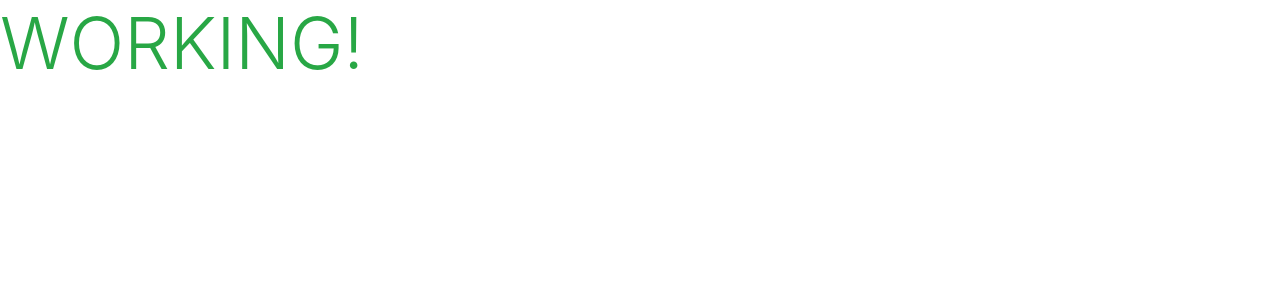
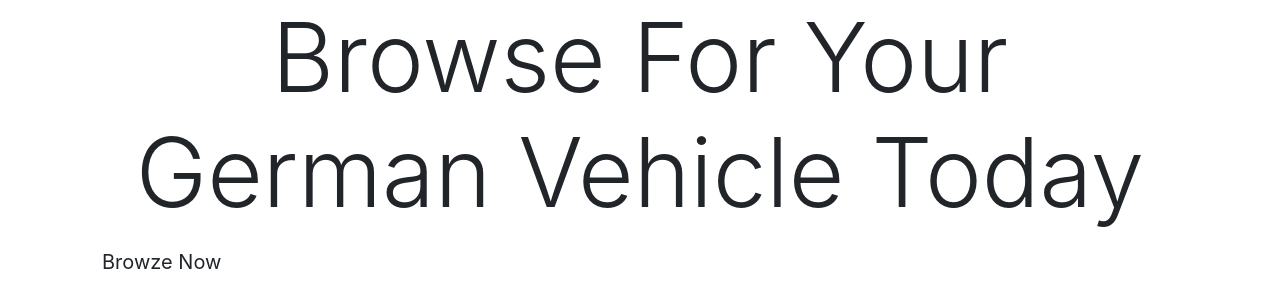
Before and after one commit to WHusssain937/Milestone-Project-4, a Django app: page / in a window 1280 px wide. Shown: the top 308 px of the page. Run offline with Django 3.2, Linux system fonts and the light colour scheme; some libraries are stand-ins or nearby versions.

Commit message:
added home page content

```diff
--- a/home/templates/home/index.html
+++ b/home/templates/home/index.html
@@ -1,6 +1,25 @@
 {% extends "base.html" %}
 {% load static %}
 
+{% block page_header %}
+<div class="container header-container">
+	<div class="row">
+		<div class="col"></div>
+	</div>
+</div>
+{% endblock %}
+
 {% block content %}
-  <h1 class="display-3 text-success">WORKING!</h1>
+<div class="container h-100">
+	<div class="row h-100">
+		<div class="col-12 text-center">
+        <h4 class="display-1 logo-font text-black">Browse For Your German Vehicle Today</h4>
+        </div>
+	</div>
+	<div class="row h-100">
+		<div class="col-12">
+        <a href="" class="browse-now-button btn btn-lg rounded-0">Browze Now</a>
+        </div>
+	</div>
+</div>
 {% endblock %}
```
